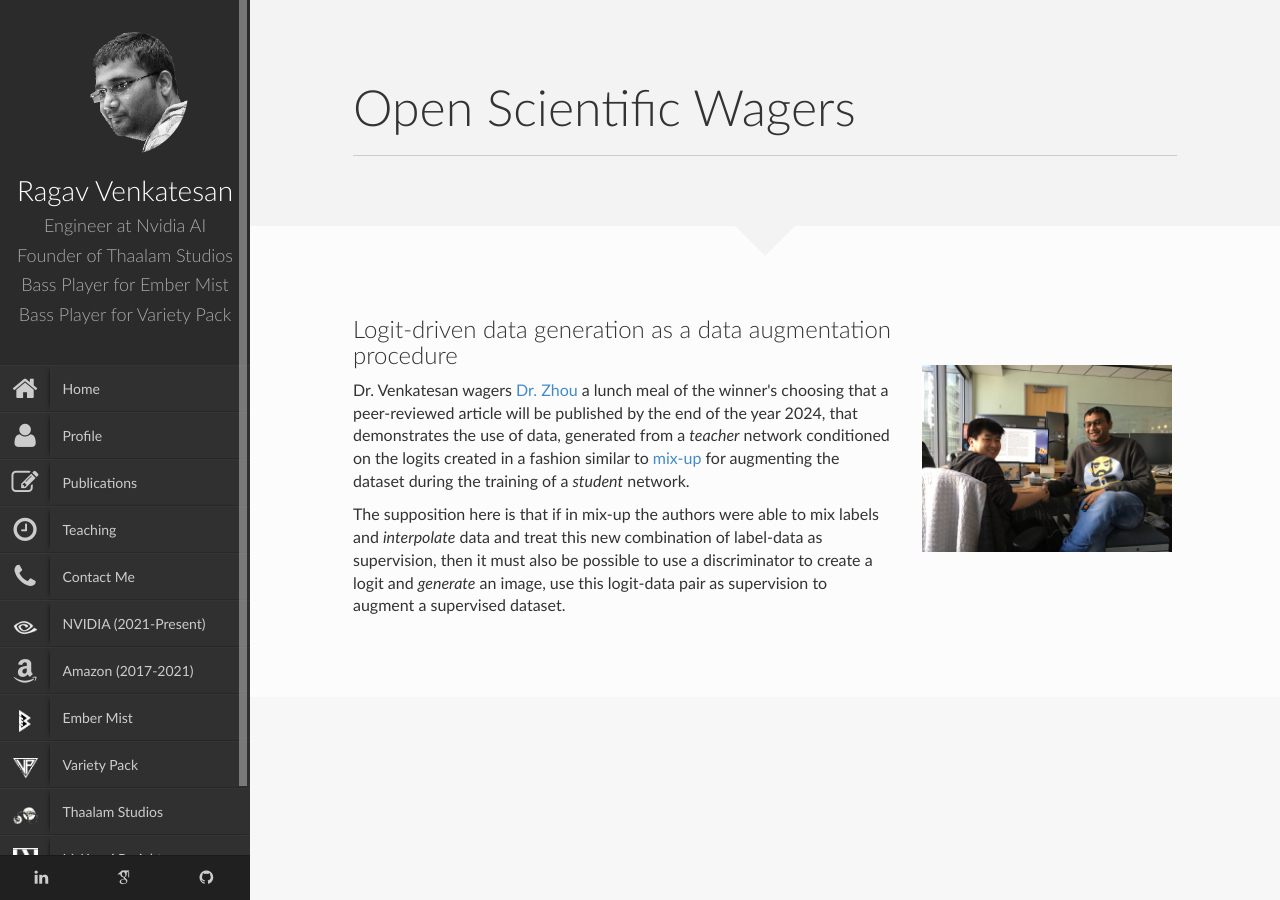
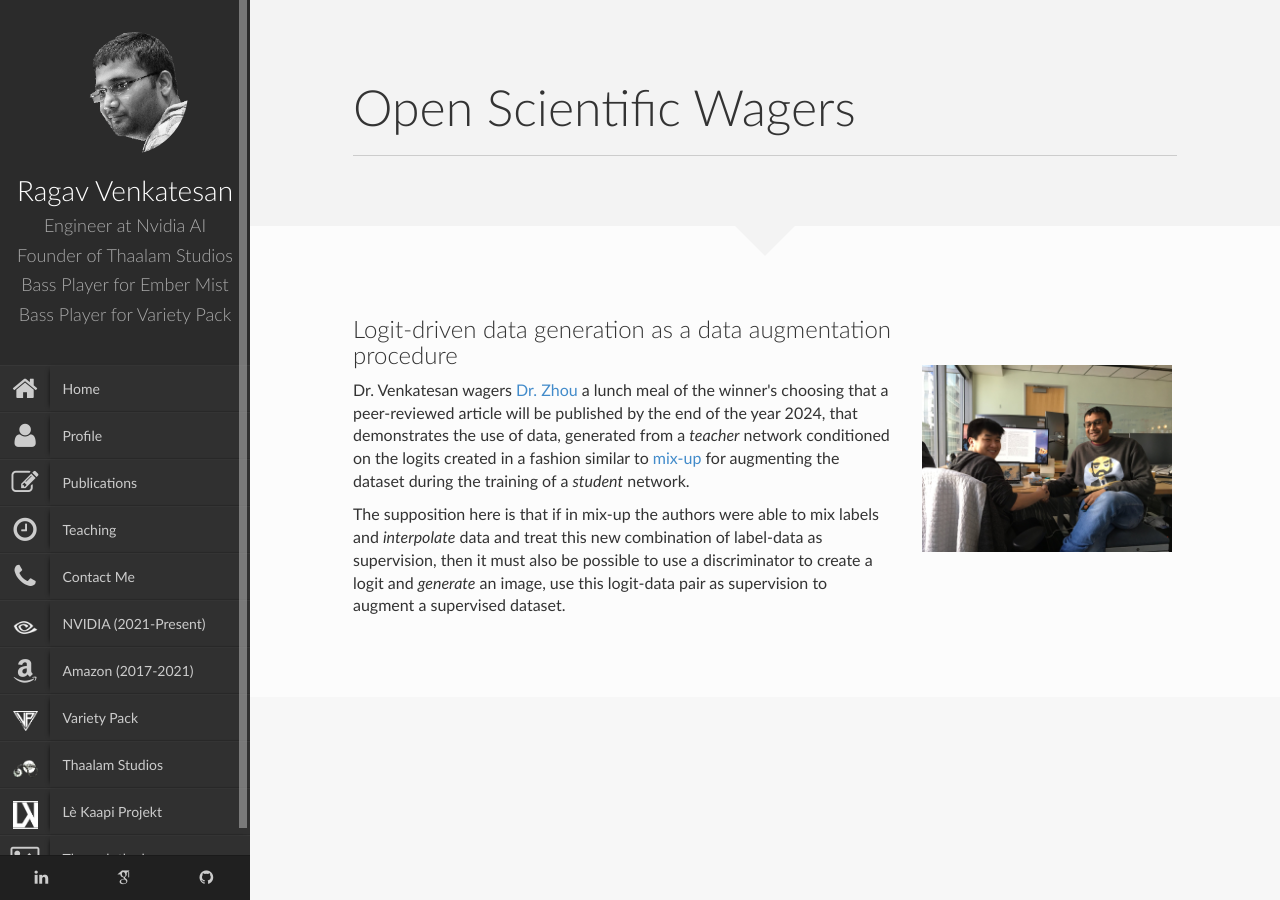
Before and after one commit to ragavvenkatesan/ragavvenkatesan.github.io, a Jekyll site: the page built from wagers.html, in a window 1280 px wide. Built offline with Jekyll 4.4.1, drawn with Linux system fonts in a browser that asks for light colours; nearby versions of some CDN libraries.

Commit message:
removing em from website

```diff
--- a/_includes/sidebar.html
+++ b/_includes/sidebar.html
@@ -93,17 +93,6 @@
                 </a>
               </li>
 
-                  <a href="{{site.url}}/ember-mist.html">
-                    {% if page.path == "ember-mist.html" %}
-                    <li class = "currentmenu">
-                    {% else %}
-                    <li>
-                    {% endif %}
-                    <div class ="icon" ><img width = "12em" src = "{{site.url}}/img/personal/em-logo.png"></div>
-                  <div class="text">Ember Mist</div>
-                </a>
-              </li>
-
                   <a href="{{site.url}}/variety-pack.html">
                     {% if page.path == "variety-pack.html" %}
                     <li class = "currentmenu">
--- a/index.html
+++ b/index.html
@@ -15,7 +15,7 @@ layout: default
                     Previously, an Applied Scientist at Amazon Alexa AI, AWS AI Labs, Research Scientist at AWS Sagemaker and Researcher Intern at Intel.
                     Received Doctorate in Computer Science and Masters in Electrical Engineering from Arizona State University.
                     Founder of <a target ="_blank" href="{{site.url}}/thaalam.html">Thaalam Studios</a>,
-                    Bass player and producer for <a target ="_blank" href="{{site.url}}/ember-mist.html">Ember Mist</a>, <a target ="_blank" href="{{site.url}}/variety-pack.html">Variety Pack</a>
+                    Bass player and producer for <a target ="_blank" href="{{site.url}}/variety-pack.html">Variety Pack</a>
                     and <a target ="_blank" href="{{site.url}}/le-kaapi-projekt.html">L&egrave; Kaapi Projekt</a>.
                   </p></br>
                     </a>
```
Also changed, not shown: _includes/creative_news.html (+0 -24 lines).
